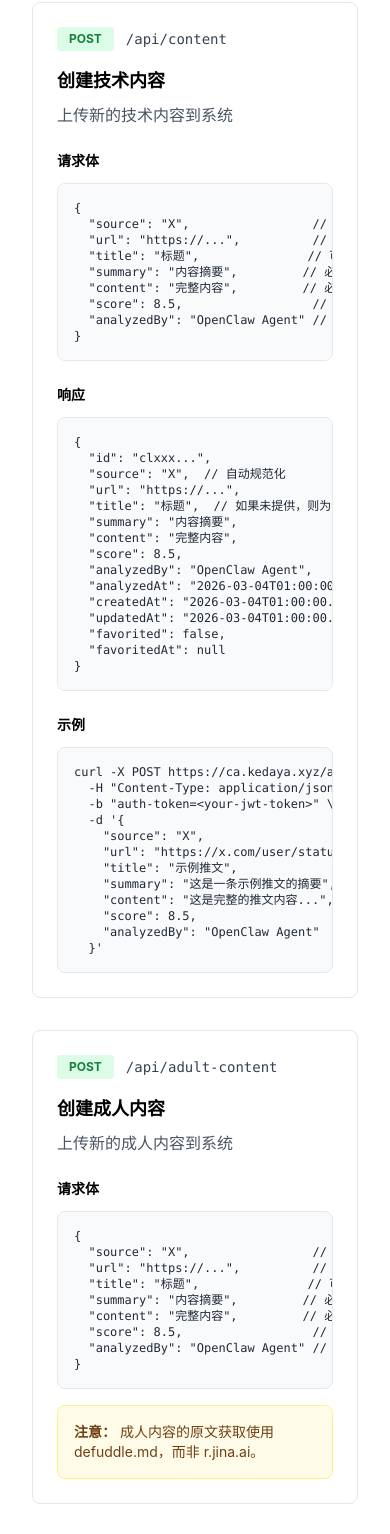
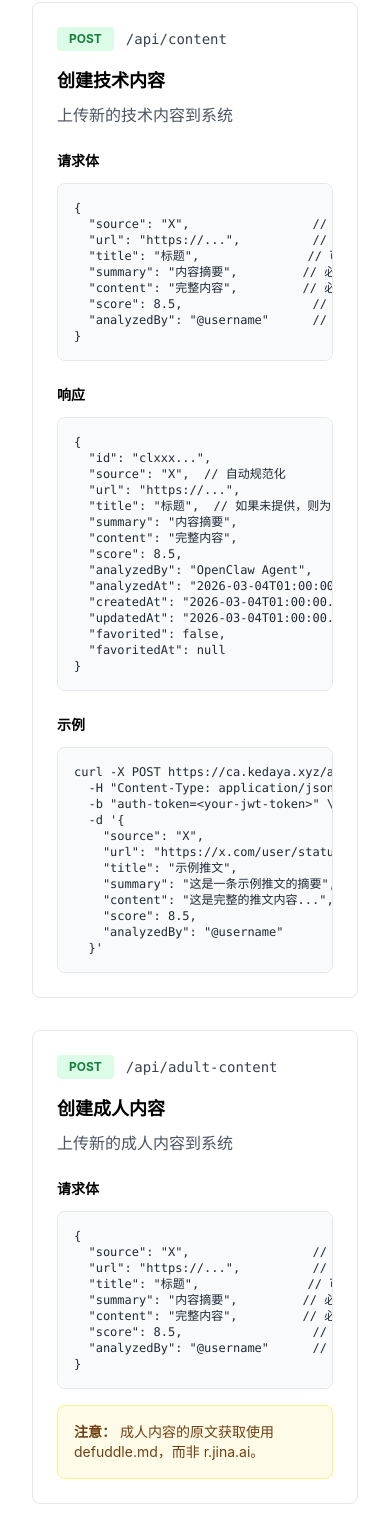
Before and after one commit to kiss-kedaya/content-analyzer, a Next.js app: page /api-docs in a window 390 px wide. Shown: the part 4195-5729 px from the top of the page. Built offline with nearby package versions, Linux system fonts and the light colour scheme.

Commit message:
feat: rename analyzedBy display to username
- UI: table header and mobile card label now show 用户名
- Markdown export: replace 分析者 with 用户名
- Docs/examples: analyzedBy example value now uses @username

```diff
--- a/app/api-docs/page.tsx
+++ b/app/api-docs/page.tsx
@@ -297,7 +297,7 @@ curl -X POST https://ca.kedaya.xyz/api/content \\
   "summary": "内容摘要",         // 必填：摘要
   "content": "完整内容",         // 必填：完整内容
   "score": 8.5,                  // 必填：评分（0-10）
-  "analyzedBy": "OpenClaw Agent" // 可选：分析者
+  "analyzedBy": "@username"      // 可选：用户名（X 链接可从 URL 提取）
 }`}
               </CodeBlock>
 
@@ -332,7 +332,7 @@ curl -X POST https://ca.kedaya.xyz/api/content \\
     "summary": "这是一条示例推文的摘要",
     "content": "这是完整的推文内容...",
     "score": 8.5,
-    "analyzedBy": "OpenClaw Agent"
+    "analyzedBy": "@username"
   }'`}
               </CodeBlock>
             </Endpoint>
@@ -353,7 +353,7 @@ curl -X POST https://ca.kedaya.xyz/api/content \\
   "summary": "内容摘要",         // 必填：摘要
   "content": "完整内容",         // 必填：完整内容
   "score": 8.5,                  // 必填：评分（0-10）
-  "analyzedBy": "OpenClaw Agent" // 可选：分析者
+  "analyzedBy": "@username"      // 可选：用户名（X 链接可从 URL 提取）
 }`}
               </CodeBlock>
 
@@ -740,7 +740,7 @@ GET /api/source?url=<encoded-url>
   "summary": "内容摘要",         // 必填：摘要
   "content": "完整内容",         // 必填：完整内容
   "score": 8.5,                  // 必填：评分（0-10）
-  "analyzedBy": "OpenClaw Agent" // 可选：分析者
+  "analyzedBy": "@username"      // 可选：用户名（X 链接可从 URL 提取）
 }
 \`\`\`
 
--- a/app/page.tsx
+++ b/app/page.tsx
@@ -107,7 +107,7 @@ export default async function Home({
   "summary": "摘要",
   "content": "完整内容",
   "score": 8.5,
-  "analyzedBy": "OpenClaw Agent"
+  "analyzedBy": "@username"
 }`}
           </pre>
           <div className="pt-2">
--- a/components/BaseContentTable.tsx
+++ b/components/BaseContentTable.tsx
@@ -127,7 +127,7 @@ export default function BaseContentTable<T extends BaseContent>({
               </th>
               {showAnalyzedBy && (
                 <th className="px-6 py-3 text-left text-xs font-medium text-gray-500 uppercase tracking-wider">
-                  分析者
+                  用户名
                 </th>
               )}
               <th className="px-6 py-3 text-left text-xs font-medium text-gray-500 uppercase tracking-wider">
@@ -285,7 +285,7 @@ export default function BaseContentTable<T extends BaseContent>({
               <p className="text-gray-600 text-sm mb-3 line-clamp-3">{content.summary}</p>
 
               {showAnalyzedBy && content.analyzedBy && (
-                <div className="text-xs text-gray-500 mb-3">分析者: {content.analyzedBy}</div>
+                <div className="text-xs text-gray-500 mb-3">用户名: {content.analyzedBy}</div>
               )}
 
               <div className="grid grid-cols-2 gap-2 sm:grid-cols-4">
--- a/lib/md.ts
+++ b/lib/md.ts
@@ -31,7 +31,7 @@ export function renderContentMarkdown(item: AnyContent, raw?: SourceCache | null
   lines.push(`- 来源: ${item.source}`)
   lines.push(`- 评分: ${Number(item.score).toFixed(1)} / 10`)
   lines.push(`- 分析时间: ${new Date(item.analyzedAt).toLocaleString('zh-CN')}`)
-  if (item.analyzedBy) lines.push(`- 分析者: ${mdEscape(item.analyzedBy)}`)
+  if (item.analyzedBy) lines.push(`- 用户名: ${mdEscape(item.analyzedBy)}`)
   lines.push(`- 原文链接: ${item.url}`)
   if (typeof item.favorited === 'boolean') lines.push(`- 收藏: ${item.favorited ? '是' : '否'}`)
 
@@ -98,7 +98,7 @@ export function renderListMarkdown(
     lines.push(`- 来源: ${item.source}`)
     lines.push(`- 评分: ${Number(item.score).toFixed(1)} / 10`)
     lines.push(`- 分析时间: ${new Date(item.analyzedAt).toLocaleString('zh-CN')}`)
-    if (item.analyzedBy) lines.push(`- 分析者: ${mdEscape(item.analyzedBy)}`)
+    if (item.analyzedBy) lines.push(`- 用户名: ${mdEscape(item.analyzedBy)}`)
     lines.push(`- 原文链接: ${item.url}`)
     if (raw && raw.status === 'ok') {
       lines.push(`- 原文缓存: 是 (${raw.provider})`)
```
